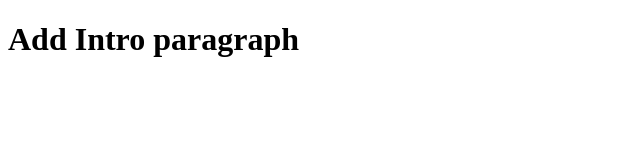
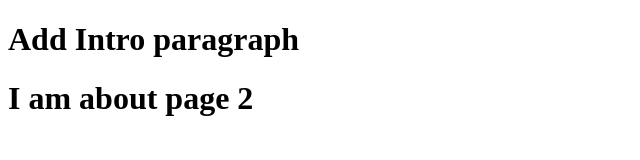
Before and after one commit to rajendra777777/FinalGIT, a plain HTML site: page about.html in a window 1280 px wide. Shown: the whole page, without its empty margins (0-640 px from the left). Drawn offline with Linux system fonts and the light colour scheme.

Commit message:
Add Paragraph

```diff
--- a/about.html
+++ b/about.html
@@ -7,5 +7,6 @@
 </head>
 <body>
     <h1>Add Intro paragraph</h1>
+        <h1>I am about page 2</h1>
 </body>
 </html>
```
